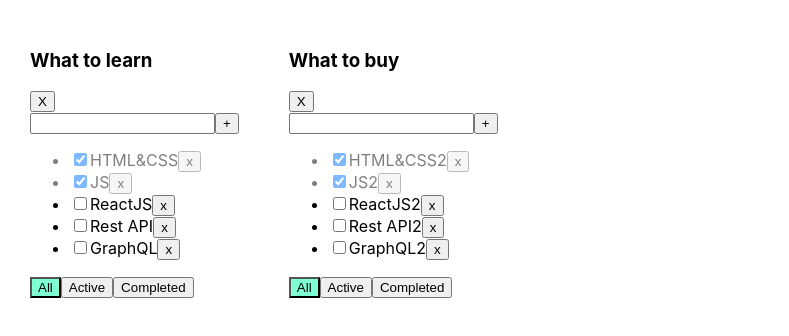
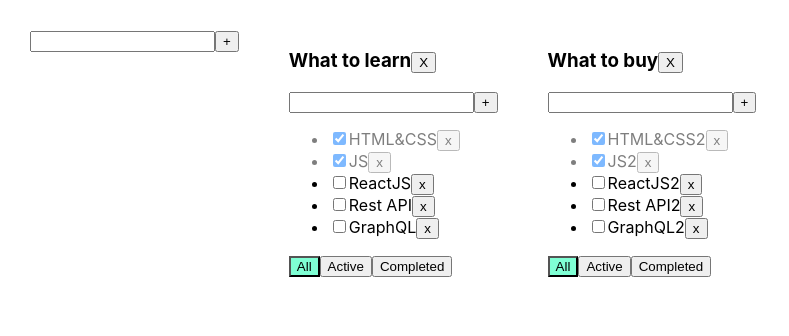
Before and after one commit to Saveliy-Georgiy/ItIncubatorTodolistTS2, a React (Create React App) app: page / in a window 1280 px wide. Shown: the top 336 px of the page, without its empty margins (0-789 px from the left). Built offline with nearby package versions, Linux system fonts and the light colour scheme.

Commit message:
Added universal components (AddItemForm and EditableSpan). Added functions for redacting title for todolists and tasks). Added function witch add new todolist

```diff
--- /dev/null
+++ b/src/AddItemForm.tsx
@@ -0,0 +1,45 @@
+import React, {ChangeEvent, KeyboardEvent, useState} from 'react';
+
+type AddItemFormTypeProps = {
+    callBack: (title: string) => void
+}
+
+export const AddItemForm = (props: AddItemFormTypeProps) => {
+
+    let [title, setTitle] = useState("")
+
+    let [error, setError] = useState<string | null>(null)
+
+    const addTask = () => {
+        let newTitle = title.trim()
+        if (newTitle !== "") {
+            props.callBack(newTitle);
+            setTitle("");
+        } else {
+            setError("Title is required");
+        }
+    }
+
+    const onChangeHandler = (e: ChangeEvent<HTMLInputElement>) => {
+        setTitle(e.currentTarget.value)
+    }
+
+    const onKeyPressHandler = (e: KeyboardEvent<HTMLInputElement>) => {
+        setError(null);
+        if (e.charCode === 13) {
+            addTask();
+        }
+    }
+
+    return (
+        <div>
+            <input value={title}
+                   onChange={onChangeHandler}
+                   onKeyPress={onKeyPressHandler}
+                   className={error ? "error" : ""}
+            />
+            <button onClick={addTask}>+</button>
+            {error && <div className="error-message">{error}</div>}
+        </div>
+    );
+};
--- a/src/App.tsx
+++ b/src/App.tsx
@@ -2,6 +2,7 @@ import React, {useState} from 'react';
 import './App.css';
 import {Todolist} from './Todolist';
 import {v1} from 'uuid';
+import {AddItemForm} from "./AddItemForm";
 
 export type FilterValuesType = "all" | "active" | "completed";
 
@@ -13,18 +14,18 @@ type TodolistsType = {
 
 function App() {
 
-    let todolistID1=v1();
-    let todolistID2=v1();
+    let todolistID1 = v1();
+    let todolistID2 = v1();
 
     let [tasks, setTasks] = useState({
-        [todolistID1]:[
+        [todolistID1]: [
             {id: v1(), title: "HTML&CSS", isDone: true},
             {id: v1(), title: "JS", isDone: true},
             {id: v1(), title: "ReactJS", isDone: false},
             {id: v1(), title: "Rest API", isDone: false},
             {id: v1(), title: "GraphQL", isDone: false},
         ],
-        [todolistID2]:[
+        [todolistID2]: [
             {id: v1(), title: "HTML&CSS2", isDone: true},
             {id: v1(), title: "JS2", isDone: true},
             {id: v1(), title: "ReactJS2", isDone: false},
@@ -33,38 +34,55 @@ function App() {
         ]
     });
 
-   /* let [filter, setFilter] = useState<FilterValuesType>("all");*/
-
-    let [todolists, setTodolists]=useState<Array<TodolistsType>>([
-        {id:todolistID1,title:'What to learn',filter:'all'},
-        {id:todolistID2,title:'What to buy',filter:'all'},
+    let [todolists, setTodolists] = useState<Array<TodolistsType>>([
+        {id: todolistID1, title: 'What to learn', filter: 'all'},
+        {id: todolistID2, title: 'What to buy', filter: 'all'},
     ])
 
+    const editTitleTodolist = (todolistId: string, title: string) => {
+        setTodolists(todolists.map(m => m.id === todolistId ? {...m, title} : m))
+    }
+
+    const editTitleTask = (todolistId: string, taskId: string, title: string) => {
+        setTasks({...tasks, [todolistId]: tasks[todolistId].map(m => m.id === taskId ? {...m, title}: m)})
+    }
+
     function removeTask(todolistId: string, id: string) {
-        setTasks({...tasks, [todolistId]: tasks[todolistId].filter(f=> f.id !== id)})
+        setTasks({...tasks, [todolistId]: tasks[todolistId].filter(f => f.id !== id)})
         /*let filteredTasks = tasks.filter(t => t.id != id);
         setTasks(filteredTasks);*/
     }
 
     function addTask(todolistId: string, title: string) {
         let newTask = {id: v1(), title: title, isDone: false}
-        setTasks({...tasks, [todolistId]: [newTask, ...tasks[todolistId]], })
+        setTasks({...tasks, [todolistId]: [newTask, ...tasks[todolistId]],})
+    }
+
+    const addTodolist = (title: string) => {
+        let newId = v1()
+        let newTodolist: TodolistsType = {id: newId, title: title, filter: 'all'}
+        setTodolists([newTodolist, ...todolists])
+        setTasks({[newId]: [], ...tasks})
+
     }
 
     function changeStatus(todolistId: string, taskId: string, isDone: boolean) {
-      setTasks({...tasks, [todolistId]: tasks[todolistId].map(m=> m.id === taskId ? {...m, isDone}: m)})
+        setTasks({...tasks, [todolistId]: tasks[todolistId].map(m => m.id === taskId ? {...m, isDone} : m)})
     }
 
     function changeFilter(todolistId: string, value: FilterValuesType) {
-        setTodolists(todolists.map(t => t.id === todolistId ? {...t, filter:value} : t))
+        setTodolists(todolists.map(t => t.id === todolistId ? {...t, filter: value} : t))
     }
 
     const removeTodolist = (todolistId: string) => {
         setTodolists(todolists.filter(f => f.id !== todolistId))
+        delete tasks[todolistId]
+        setTasks({...tasks})
     }
 
     return (
         <div className="App">
+            <AddItemForm callBack={addTodolist}/>
             {
                 todolists.map((tl, index) => {
                     let tasksForTodolist = tasks[tl.id];
@@ -74,7 +92,8 @@ function App() {
                     if (tl.filter === "completed") {
                         tasksForTodolist = tasks[tl.id].filter(t => t.isDone);
                     }
-                    return  <Todolist key={index}
+                    return <Todolist
+                        key={index}
                         todolistId={tl.id}
                         title={tl.title}
                         tasks={tasksForTodolist}
@@ -84,18 +103,13 @@ function App() {
                         addTask={addTask}
                         changeTaskStatus={changeStatus}
                         filter={tl.filter}
+                        editTitleTodolist={editTitleTodolist}
+                        editTitleTask={editTitleTask}
                     />
                 })
             }
-
         </div>
     );
 }
 
 export default App;
-/* let task = tasks.find(t => t.id === taskId);
-       if (task) {
-           task.isDone = isDone;
-       }
-
-       setTasks([...tasks]);*/
--- /dev/null
+++ b/src/EditableSpan.tsx
@@ -0,0 +1,33 @@
+import React, {ChangeEvent, useState} from 'react';
+
+type EditableSpanTypeProps = {
+    title: string
+    callBack: (title: string) => void
+}
+
+export const EditableSpan = (props: EditableSpanTypeProps) => {
+
+    const [edit, setEdit] = useState(false)
+
+    const [newTitle, setNewTitle] = useState('')
+
+    const onChangeHandler = (e: ChangeEvent<HTMLInputElement>) => {
+        setNewTitle(e.currentTarget.value)
+    }
+
+    const onDoubleClickHandler = () => setEdit(true)
+
+    const onBlurHandler = () => {
+        props.callBack(newTitle)
+        setEdit(false)
+    }
+
+    return (
+        edit
+            ?
+            <input value={newTitle} autoFocus onBlur={onBlurHandler} onChange={onChangeHandler}/>
+            :
+            <span onDoubleClick={onDoubleClickHandler}>{props.title}</span>
+
+    );
+};
--- a/src/Todolist.tsx
+++ b/src/Todolist.tsx
@@ -1,5 +1,8 @@
-import React, {ChangeEvent, KeyboardEvent, useState} from 'react';
+import React, {ChangeEvent} from 'react';
 import {FilterValuesType} from './App';
+import {AddItemForm} from "./AddItemForm";
+import {EditableSpan} from "./EditableSpan";
+
 
 type TaskType = {
     id: string
@@ -17,50 +20,33 @@ type PropsType = {
     addTask: (todolistId: string, title: string) => void
     changeTaskStatus: (todolistId: string, taskId: string, isDone: boolean) => void
     filter: FilterValuesType
+    editTitleTodolist: (todolistId: string, title: string) => void
+    editTitleTask: (todolistId: string, taskId: string, title: string) => void
 }
 
 export function Todolist(props: PropsType) {
-
-    let [title, setTitle] = useState("")
-    let [error, setError] = useState<string | null>(null)
-
-    const addTask = () => {
-        if (title.trim() !== "") {
-            props.addTask(props.todolistId, title.trim());
-            setTitle("");
-        } else {
-            setError("Title is required");
-        }
-    }
-
-    const onChangeHandler = (e: ChangeEvent<HTMLInputElement>) => {
-        setTitle(e.currentTarget.value)
-    }
-
-    const onKeyPressHandler = (e: KeyboardEvent<HTMLInputElement>) => {
-        setError(null);
-        if (e.charCode === 13) {
-            addTask();
-        }
-    }
 
     const onAllClickHandler = () => props.changeFilter(props.todolistId, "all");
     const onActiveClickHandler = () => props.changeFilter(props.todolistId, "active");
     const onCompletedClickHandler = () => props.changeFilter(props.todolistId, "completed");
     const removeTodolistHandler = () => props.removeTodolist(props.todolistId)
 
+    const addTaskHandler = (title: string) => {
+        props.addTask(props.todolistId, title)
+    }
+
+    const editTitleTodolistHandler = (title: string) => {
+        props.editTitleTodolist(props.todolistId, title)
+    }
+    const editTitleTaskHandler = (taskId: string, title: string) => {
+        props.editTitleTask(props.todolistId, taskId, title)
+    }
+
     return <div>
-        <h3>{props.title}</h3>
+        <h3><EditableSpan callBack={editTitleTodolistHandler} title={props.title}/>
         <button onClick={removeTodolistHandler}>X</button>
-        <div>
-            <input value={title}
-                   onChange={onChangeHandler}
-                   onKeyPress={onKeyPressHandler}
-                   className={error ? "error" : ""}
-            />
-            <button onClick={addTask}>+</button>
-            {error && <div className="error-message">{error}</div>}
-        </div>
+        </h3>
+        <AddItemForm callBack={addTaskHandler}/>
         <ul>
             {
                 props.tasks.map(t => {
@@ -73,7 +59,8 @@ export function Todolist(props: PropsType) {
                         <input type="checkbox"
                                onChange={onChangeHandler}
                                checked={t.isDone}/>
-                        <span>{t.title}</span>
+                               <EditableSpan title={t.title} callBack={(title) => editTitleTaskHandler(t.id, title)}/>
+                        {/*<span>{t.title}</span>*/}
                         <button onClick={onClickHandler}>x</button>
                     </li>
                 })
```
Lines whose indentation alone changed are shown as unchanged.
